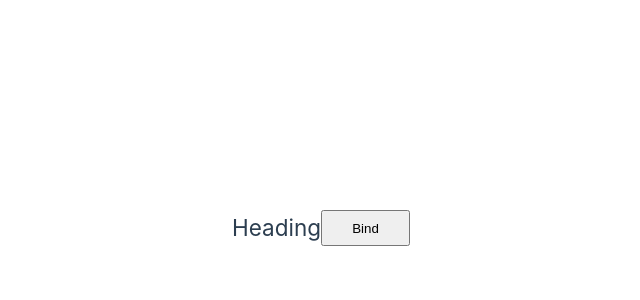
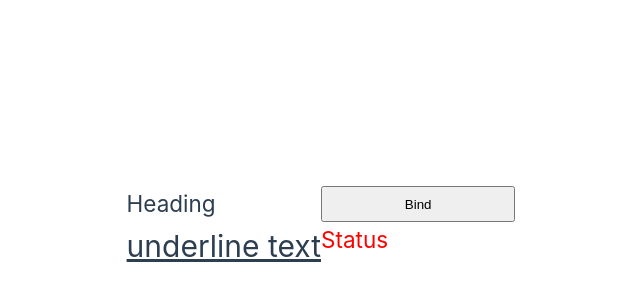
Before and after one commit to Rahatul99/Hello-vue, a Vue app in the folder hello-world/: page / in a window 1280 px wide. Shown: the part 172-472 px from the top of the page, without its empty margins (319-959 px from the left). Built offline with nearby package versions, Linux system fonts and the light colour scheme.

Commit message:
Binding Classes static and dynamic classes

```diff
--- a/hello-world/src/App.vue
+++ b/hello-world/src/App.vue
@@ -4,7 +4,8 @@ export default {
   data(){
     return{
       headingId: "heading",
-      isDisabled: false
+      isDisabled: false,
+      status: "danger"
     }
   }
 }
@@ -13,6 +14,9 @@ export default {
 <template>
   <h2 v-bind:id="headingId">Heading</h2>
   <button v-bind:disabled="isDisabled">Bind</button>
+  <h1 class="underline">underline text</h1>
+  <!-- dynamic class property is below -->
+  <h2 v-bind:class="status">Status</h2>
 </template>
 
 <style scoped>
@@ -23,6 +27,12 @@ header {
 .logo {
   display: block;
   margin: 0 auto 2rem;
+}
+.danger{
+  color: red;
+}
+.underline{
+  text-decoration: underline ;
 }
 
 @media (min-width: 1024px) {
```
